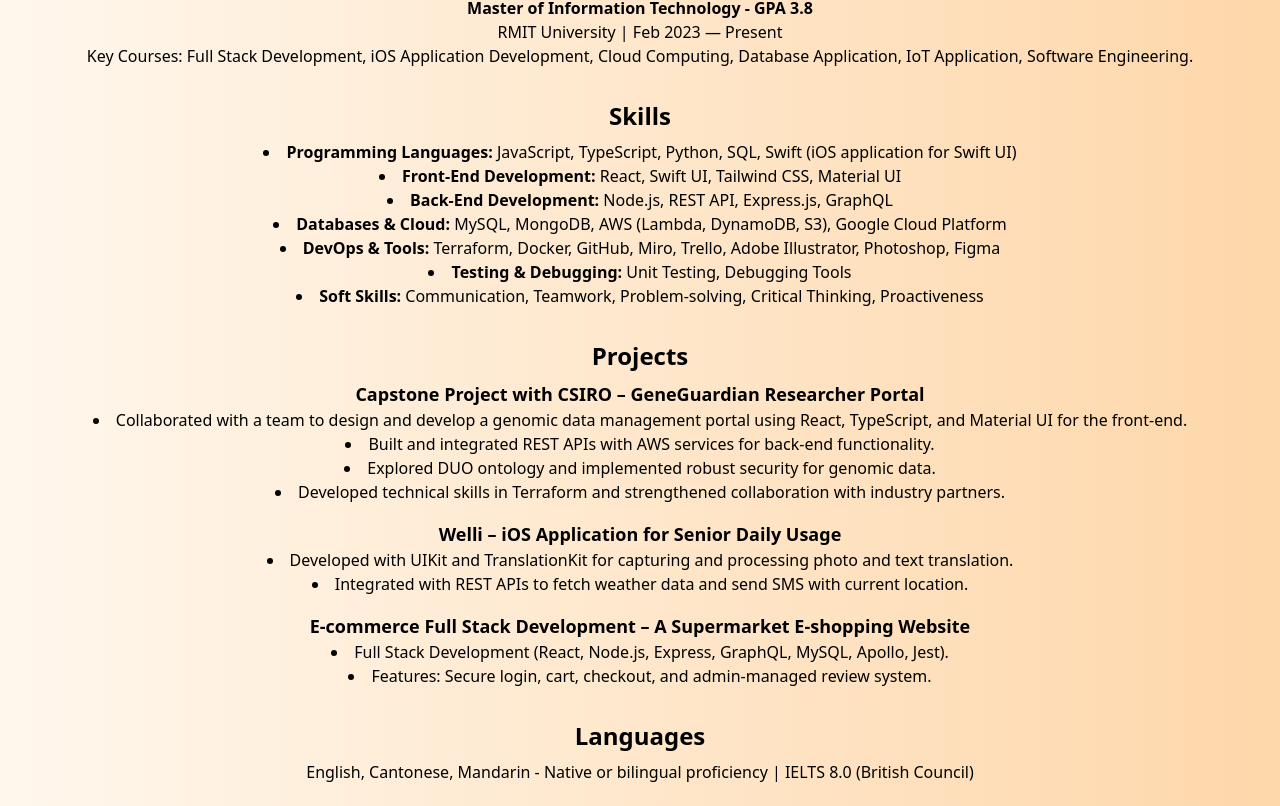
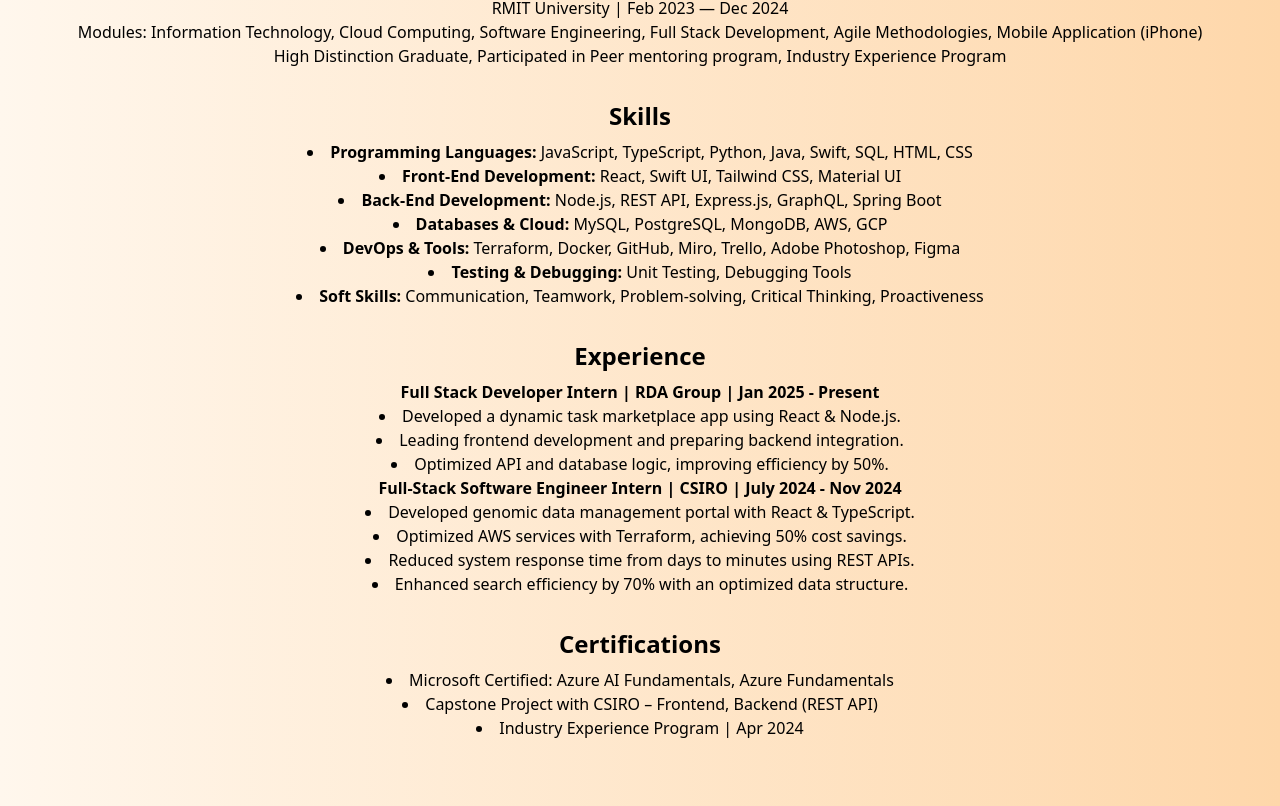
Before and after one commit to samuelckl/myPortfolio, a React (Create React App) app: page /resume in a window 1280 px wide. Shown: the part 412-1218 px from the top of the page. Built offline with nearby package versions, Linux system fonts and the light colour scheme.

Commit message:
updated Resume download link and also resume page.

```diff
--- a/src/pages/Resume.js
+++ b/src/pages/Resume.js
@@ -1,4 +1,4 @@
-import {FaFilePdf} from "react-icons/fa";
+import { FaFilePdf } from "react-icons/fa";
 export default function Resume() {
   return (
     <div className="text-center mt-8 p-6 bg-gradient-to-r from-orange-50 to-orange-200 select-none">
@@ -7,17 +7,29 @@
         <h1 className="text-2xl sm:text-4xl font-bold">Kin Lok, Chan</h1>
 
         <p className="text-xs sm:text-base">
-          E-mail: <a href="mailto:samuelckl@gmail.com" className="text-blue-500 hover:text-blue-800 ">samuelckl@gmail.com</a> | Phone: +61451093203
+          E-mail:{" "}
+          <a
+            href="mailto:samuelckl@gmail.com"
+            className="text-blue-500 hover:text-blue-800 "
+          >
+            samuelckl@gmail.com
+          </a>{" "}
+          | Phone: +61451093203
         </p>
         <p className="text-sm sm:text-base">
           Wyndham Vale, Victoria, Australia |{" "}
-          <a href="https://www.linkedin.com/in/samchankinlok" target="_blank" rel="noopener noreferrer" className="text-blue-500 hover:text-blue-800 ">
+          <a
+            href="https://www.linkedin.com/in/samchankinlok"
+            target="_blank"
+            rel="noopener noreferrer"
+            className="text-blue-500 hover:text-blue-800 "
+          >
             LinkedIn
           </a>
         </p>
         <a
-          href="/resources/Kin_Lok_Chan_Resume.pdf"
-          download="Kin_Lok_Chan_Resume.pdf"
+          href="/resources/SamResume.pdf"
+          download="SamResume.pdf"
           className="flex items-center justify-center text-blue-600 hover:text-blue-900 text-xs sm:text-base mt-2"
         >
           <FaFilePdf className="text-xl sm:text-2xl mr-2 " />
@@ -29,7 +41,11 @@
       <div className="mb-8">
         <h2 className="text-xl sm:text-2xl font-bold mb-2">Personal Summary</h2>
         <p className="text-xs sm:text-base">
-          A dedicated Master of Information Technology graduate with a 3.8 GPA and hands-on expertise in full-stack development. Delivered 3+ successful projects, including a genomic data management portal for CSIRO. Proficient in modern technologies like React, Node.js, and AWS, with strong problem-solving and team collaboration skills.
+          A dedicated Full Stack Software Engineer with a Master of Information
+          Technology from RMIT University with hands-on Software Engineering
+          experience. Seeking a Full Stack Software Engineer role to leverage
+          expertise in building scalable REST APIs and creating positive user
+          experiences.
         </p>
       </div>
 
@@ -37,11 +53,17 @@
       <div className="mb-8">
         <h2 className="text-xl sm:text-2xl font-bold mb-2">Education</h2>
         <p className="text-sm sm:text-base font-semibold">
-          Master of Information Technology - GPA 3.8
+          Master of Information Technology - GPA 3.8 / 85 WAM
         </p>
-        <p className="text-xs sm:text-base">RMIT University | Feb 2023 — Present</p>
+        <p className="text-xs sm:text-base">RMIT University | Feb 2023 — Dec 2024</p>
         <p className="text-xs sm:text-base">
-          Key Courses: Full Stack Development, iOS Application Development, Cloud Computing, Database Application, IoT Application, Software Engineering.
+          Modules: Information Technology, Cloud Computing, Software
+          Engineering, Full Stack Development, Agile Methodologies, Mobile
+          Application (iPhone)
+        </p>
+        <p className="text-xs sm:text-base">
+          High Distinction Graduate, Participated in Peer mentoring program,
+          Industry Experience Program
         </p>
       </div>
 
@@ -49,59 +71,65 @@
       <div className="mb-8">
         <h2 className="text-xl sm:text-2xl font-bold mb-2">Skills</h2>
         <ul className="list-disc list-inside text-xs sm:text-base">
-          <li><strong>Programming Languages:</strong> JavaScript, TypeScript, Python, SQL, Swift (iOS application for Swift UI)</li>
-          <li><strong>Front-End Development:</strong> React, Swift UI, Tailwind CSS, Material UI</li>
-          <li><strong>Back-End Development:</strong> Node.js, REST API, Express.js, GraphQL</li>
-          <li><strong>Databases & Cloud:</strong> MySQL, MongoDB, AWS (Lambda, DynamoDB, S3), Google Cloud Platform</li>
-          <li><strong>DevOps & Tools:</strong> Terraform, Docker, GitHub, Miro, Trello, Adobe Illustrator, Photoshop, Figma</li>
-          <li><strong>Testing & Debugging:</strong> Unit Testing, Debugging Tools</li>
-          <li><strong>Soft Skills:</strong> Communication, Teamwork, Problem-solving, Critical Thinking, Proactiveness</li>
+          <li>
+            <strong>Programming Languages:</strong> JavaScript, TypeScript,
+            Python, Java, Swift, SQL, HTML, CSS
+          </li>
+          <li>
+            <strong>Front-End Development:</strong> React, Swift UI, Tailwind
+            CSS, Material UI
+          </li>
+          <li>
+            <strong>Back-End Development:</strong> Node.js, REST API,
+            Express.js, GraphQL, Spring Boot
+          </li>
+          <li>
+            <strong>Databases & Cloud:</strong> MySQL, PostgreSQL, MongoDB, AWS,
+            GCP
+          </li>
+          <li>
+            <strong>DevOps & Tools:</strong> Terraform, Docker, GitHub, Miro,
+            Trello, Adobe Photoshop, Figma
+          </li>
+          <li>
+            <strong>Testing & Debugging:</strong> Unit Testing, Debugging Tools
+          </li>
+          <li>
+            <strong>Soft Skills:</strong> Communication, Teamwork,
+            Problem-solving, Critical Thinking, Proactiveness
+          </li>
         </ul>
       </div>
 
-      {/* Projects */}
+      {/* Experience */}
       <div className="mb-8">
-        <h2 className="text-xl sm:text-2xl font-bold mb-2">Projects</h2>
-        <div className="mb-4">
-          <h3 className="text-sm sm:text-lg font-semibold">Capstone Project with CSIRO – GeneGuardian Researcher Portal</h3>
-          <ul className="list-disc list-inside text-xs sm:text-base">
-            <li>Collaborated with a team to design and develop a genomic data management portal using React, TypeScript, and Material UI for the front-end.</li>
-            <li>Built and integrated REST APIs with AWS services for back-end functionality.</li>
-            <li>Explored DUO ontology and implemented robust security for genomic data.</li>
-            <li>Developed technical skills in Terraform and strengthened collaboration with industry partners.</li>
-          </ul>
-        </div>
-        <div className="mb-4">
-          <h3 className="text-sm sm:text-lg font-semibold">Welli – iOS Application for Senior Daily Usage</h3>
-          <ul className="list-disc list-inside text-xs sm:text-base">
-            <li>Developed with UIKit and TranslationKit for capturing and processing photo and text translation.</li>
-            <li>Integrated with REST APIs to fetch weather data and send SMS with current location.</li>
-          </ul>
-        </div>
-        <div>
-          <h3 className="text-sm sm:text-lg font-semibold">E-commerce Full Stack Development – A Supermarket E-shopping Website</h3>
-          <ul className="list-disc list-inside text-xs sm:text-base">
-            <li>Full Stack Development (React, Node.js, Express, GraphQL, MySQL, Apollo, Jest).</li>
-            <li>Features: Secure login, cart, checkout, and admin-managed review system.</li>
-          </ul>
-        </div>
-      </div>
+        <h2 className="text-xl sm:text-2xl font-bold mb-2">Experience</h2>
+        <p className="text-sm sm:text-base font-semibold">
+          Full Stack Developer Intern | RDA Group | Jan 2025 - Present
+        </p>
+        <ul className="list-disc list-inside text-xs sm:text-base">
+          <li>Developed a dynamic task marketplace app using React & Node.js.</li>
+          <li>Leading frontend development and preparing backend integration.</li>
+          <li>Optimized API and database logic, improving efficiency by 50%.</li>
+        </ul>
 
-      {/* Languages */}
-      <div className="mb-8">
-        <h2 className="text-xl sm:text-2xl font-bold mb-2">Languages</h2>
-        <p className="text-xs sm:text-base">
-          English, Cantonese, Mandarin - Native or bilingual proficiency | IELTS 8.0 (British Council)
+        <p className="text-sm sm:text-base font-semibold">
+          Full-Stack Software Engineer Intern | CSIRO | July 2024 - Nov 2024
         </p>
+        <ul className="list-disc list-inside text-xs sm:text-base">
+          <li>Developed genomic data management portal with React & TypeScript.</li>
+          <li>Optimized AWS services with Terraform, achieving 50% cost savings.</li>
+          <li>Reduced system response time from days to minutes using REST APIs.</li>
+          <li>Enhanced search efficiency by 70% with an optimized data structure.</li>
+        </ul>
       </div>
 
       {/* Certifications */}
-      <div>
+      <div className="mb-8">
         <h2 className="text-xl sm:text-2xl font-bold mb-2">Certifications</h2>
         <ul className="list-disc list-inside text-xs sm:text-base">
-          <li>Peer Mentoring – RMIT | Jul 2023</li>
-          <li>Microsoft Certified: Azure Fundamentals, AI Fundamentals | Nov 2023 / Apr 2024</li>
-          <li>Capstone Project with CSIRO – Frontend, Backend (REST API) | Oct 2024</li>
+          <li>Microsoft Certified: Azure AI Fundamentals, Azure Fundamentals</li>
+          <li>Capstone Project with CSIRO – Frontend, Backend (REST API)</li>
           <li>Industry Experience Program | Apr 2024</li>
         </ul>
       </div>
```
Also changed, not shown: 2 other files (tests, documents, lock files or other folders).
